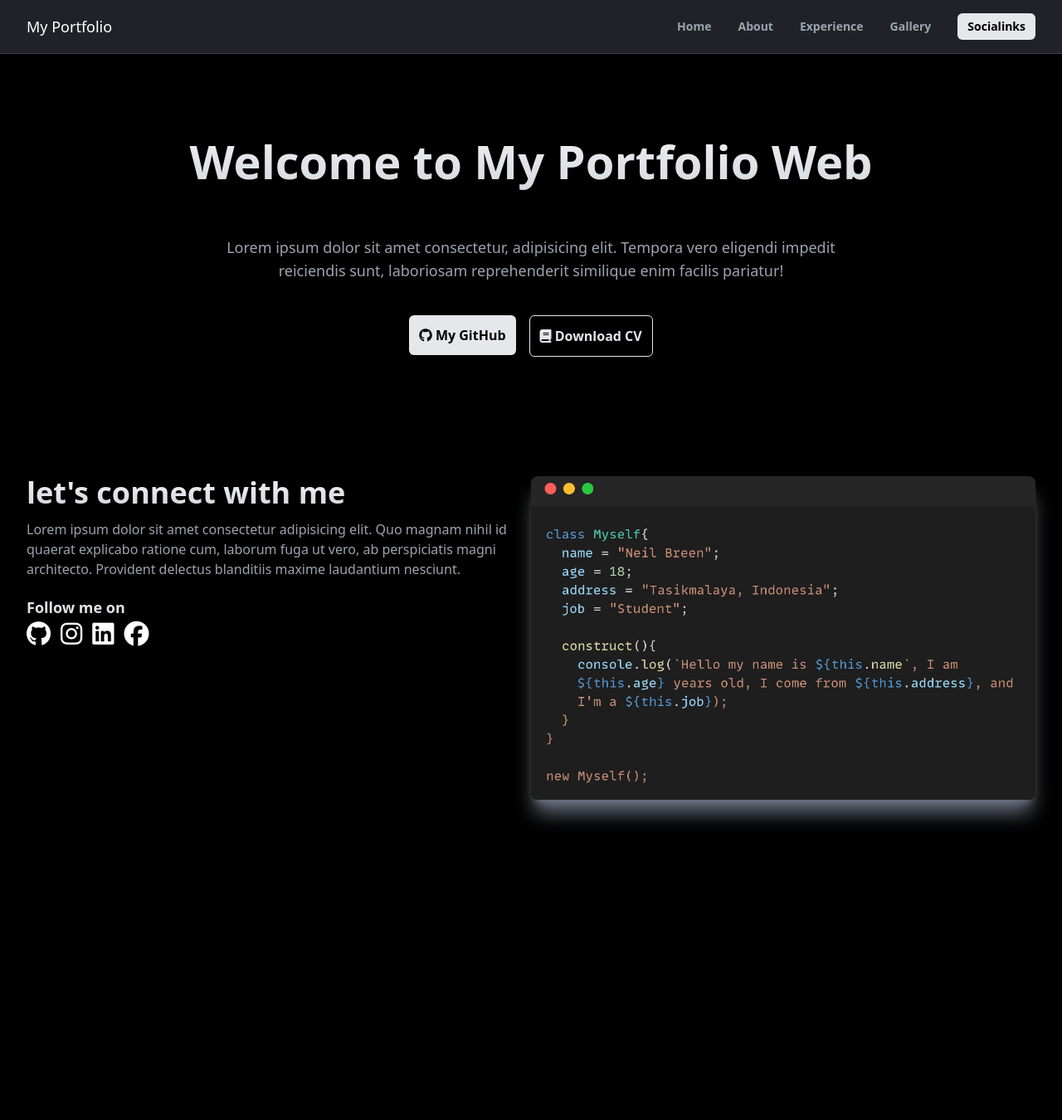
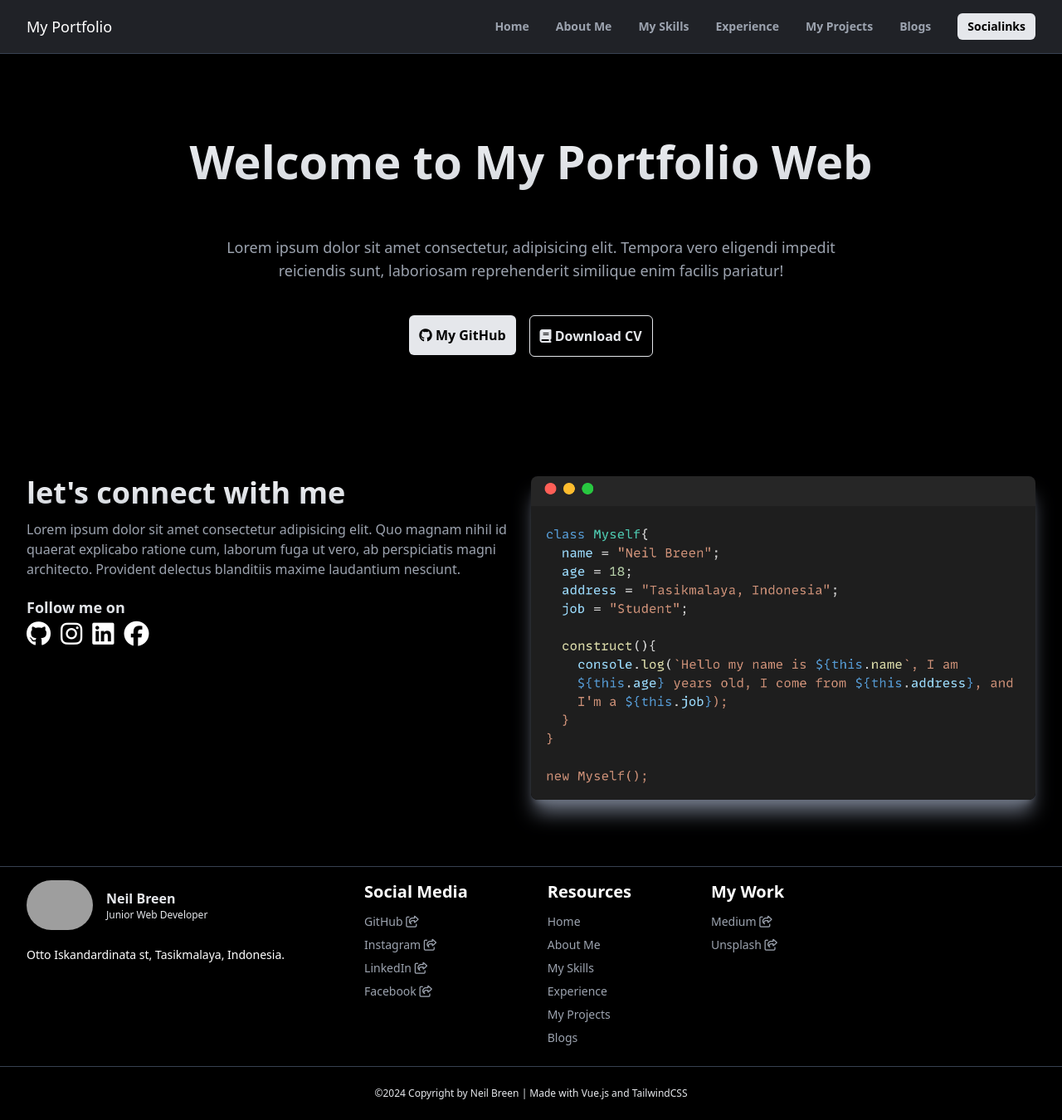
Before and after one commit to reezecodee/reezecodee.github.io, a Vue app: page / in a window 1280 px wide. Shown: the whole page at 83% size. Before the commit the page ends 1004 px from the top, so only its background shows below. Built offline with nearby package versions, Linux system fonts and the light colour scheme; grey boxes are pictures that could not be loaded.

Commit message:
feat: add footer & layout component

```diff
--- /dev/null
+++ b/src/components/FooterComponent.vue
@@ -0,0 +1,83 @@
+<template>
+    <footer>
+        <div class="container mx-auto px-8 py-4 border-t border-gray-700">
+            <div class="flex flex-wrap gap-24">
+                <div>
+                    <div class="flex items-center gap-4">
+                        <img src="https://avatars.githubusercontent.com/u/159593076?v=4" alt="" srcset=""
+                            class="rounded-full w-20">
+                        <span class="text-gray-200 font-semibold">
+                            <p>Neil Breen</p>
+                            <p class="text-xs font-thin">Junior Web Developer</p>
+                        </span>
+                    </div>
+                    <div class="mt-5">
+                        <p class="text-sm">Otto Iskandardinata st, Tasikmalaya, Indonesia.</p>
+                    </div>
+                </div>
+                <div>
+                    <h6 class="text-xl font-semibold mb-3">Social Media</h6>
+                    <ul class="text-sm text-gray-400 group">
+                        <li class="mb-2">
+                            <a href="" class="hover:text-white">GitHub <i class="far fa-share-square"></i></a>
+                        </li>
+                        <li class="mb-2">
+                            <a href="" class="hover:text-white">Instagram <i class="far fa-share-square"></i></a>
+                        </li>
+                        <li class="mb-2">
+                            <a href="" class="hover:text-white">LinkedIn <i class="far fa-share-square"></i></a>
+                        </li>
+                        <li class="mb-2">
+                            <a href="" class="hover:text-white">Facebook <i class="far fa-share-square"></i></a>
+                        </li>
+                    </ul>
+                </div>
+                <div>
+                    <h6 class="text-xl font-semibold mb-3">Resources</h6>
+                    <ul class="text-sm text-gray-400 group">
+                        <li class="mb-2">
+                            <a href="" class="hover:text-white">Home</a>
+                        </li>
+                        <li class="mb-2">
+                            <a href="" class="hover:text-white">About Me</a>
+                        </li>
+                        <li class="mb-2">
+                            <a href="" class="hover:text-white">My Skills</a>
+                        </li>
+                        <li class="mb-2">
+                            <a href="" class="hover:text-white">Experience</a>
+                        </li>
+                        <li class="mb-2">
+                            <a href="" class="hover:text-white">My Projects</a>
+                        </li>
+                        <li class="mb-2">
+                            <a href="" class="hover:text-white">Blogs</a>
+                        </li>
+                    </ul>
+                </div>
+                <div>
+                    <h6 class="text-xl font-semibold mb-3">My Work</h6>
+                    <ul class="text-sm text-gray-400 group">
+                        <li class="mb-2">
+                            <a href="" class="hover:text-white">Medium <i class="far fa-share-square"></i></a>
+                        </li>
+                        <li class="mb-2">
+                            <a href="" class="hover:text-white">Unsplash <i class="far fa-share-square"></i></a>
+                        </li>
+                    </ul>
+                </div>
+            </div>
+        </div>
+        <div class="container mx-auto text-center py-6 text-xs text-gray-200 border-t border-gray-700">
+            &copy;{{ new Date().getFullYear() }} Copyright by Neil Breen | Made with <a href="https://vuejs.org/"
+                class="hover:text-[#00DC82]">Vue.js</a> and <a href="https://tailwindcss.com/"
+                class="hover:text-[#0EA5E9]">TailwindCSS</a>
+        </div>
+    </footer>
+</template>
+
+<script setup>
+
+</script>
+
+<style scoped></style>
--- a/src/components/Navbar.vue
+++ b/src/components/NavbarComponent.vue
@@ -10,14 +10,21 @@
                 </a>
                 <div id="toggleTarget"
                     class="bg-gray-800 rounded-md lg:rounded-none py-4 px-5 absolute right-6 top-20 lg:bg-transparent lg:static lg:py-0 lg:px-0 hidden lg:block w-1/2 lg:w-auto">
-                    <a href="#home-section"
+                    <a href="/"
                         class="text-gray-400 font-semibold ml-0 my-6 lg:my-0 lg:ml-8 hover:text-white block lg:inline">Home</a>
-                    <a href="#about-section"
-                        class="text-gray-400 font-semibold ml-0 my-6 lg:my-0 lg:ml-8 hover:text-white block lg:inline">About</a>
-                    <a href="#experience-section"
+                    <a href="/about-me"
+                        class="text-gray-400 font-semibold ml-0 my-6 lg:my-0 lg:ml-8 hover:text-white block lg:inline">About
+                        Me</a>
+                    <a href="/my-skills"
+                        class="text-gray-400 font-semibold ml-0 my-6 lg:my-0 lg:ml-8 hover:text-white block lg:inline">My
+                        Skills</a>
+                    <a href="/experience"
                         class="text-gray-400 font-semibold ml-0 my-6 lg:my-0 lg:ml-8 hover:text-white block lg:inline">Experience</a>
-                    <a href="#gallery-section"
-                        class="text-gray-400 font-semibold ml-0 my-6 lg:my-0 lg:ml-8 hover:text-white block lg:inline">Gallery</a>
+                    <a href="/experience"
+                        class="text-gray-400 font-semibold ml-0 my-6 lg:my-0 lg:ml-8 hover:text-white block lg:inline">My
+                        Projects</a>
+                    <a href="/experience"
+                        class="text-gray-400 font-semibold ml-0 my-6 lg:my-0 lg:ml-8 hover:text-white block lg:inline">Blogs</a>
                     <a href="#gallery-section" class="font-semibold ml-0 my-6 lg:my-0 lg:ml-8 block lg:inline">
                         <button class="py-1.5 px-3 bg-gray-200 rounded-md hover:bg-gray-300 text-black">Socialinks</button>
                     </a>
--- /dev/null
+++ b/src/layout/MainLayout.vue
@@ -0,0 +1,12 @@
+<template>
+    <Navbar></Navbar>
+    <slot></slot>
+    <Footer></Footer>
+</template>
+
+<script setup>
+import Navbar from '@/components/NavbarComponent.vue';
+import Footer from '@/components/FooterComponent.vue';
+</script>
+
+<style lang="scss" scoped></style>
--- a/src/views/HomeView.vue
+++ b/src/views/HomeView.vue
@@ -1,5 +1,5 @@
 <template>
-    <Navbar></Navbar>
+    <MainLayout>
         <section id="hero-section">
             <div class="container px-8 mx-auto mt-36">
                 <div class="flex justify-center">
@@ -7,7 +7,8 @@
                         <h1
                             class="text-[3.5rem] bg-gradient-to-b from-gray-100 to-gray-300 bg-clip-text text-transparent font-extrabold p-2">
                             Welcome to My Portfolio Web</h1>
-                    <p class="text-lg text-gray-400 mt-10">Lorem ipsum dolor sit amet consectetur, adipisicing elit. Tempora
+                        <p class="text-lg text-gray-400 mt-10">Lorem ipsum dolor sit amet consectetur, adipisicing elit.
+                            Tempora
                             vero
                             eligendi
                             impedit<br> reiciendis
@@ -30,7 +31,7 @@
             </div>
         </section>
         <section id="myself-section">
-        <div class="container px-8 mx-auto mt-36 mb-10">
+            <div class="container px-8 mx-auto mt-36 mb-20">
                 <div class="flex">
                     <div class="w-full self-start">
                         <h4
@@ -38,10 +39,12 @@
                             let's connect
                             with
                             me</h4>
-                    <p class="text-gray-400 pr-3">Lorem ipsum dolor sit amet consectetur adipisicing elit. Quo magnam nihil
+                        <p class="text-gray-400 pr-3">Lorem ipsum dolor sit amet consectetur adipisicing elit. Quo magnam
+                            nihil
                             id
                             quaerat explicabo
-                        ratione cum, laborum fuga ut vero, ab perspiciatis magni architecto. Provident delectus blanditiis
+                            ratione cum, laborum fuga ut vero, ab perspiciatis magni architecto. Provident delectus
+                            blanditiis
                             maxime laudantium nesciunt.</p>
                         <h6
                             class="bg-gradient-to-b from-gray-100 to-gray-300 bg-clip-text text-transparent inline-block font-bold mt-5 text-lg">
@@ -68,10 +71,11 @@
                 </div>
             </div>
         </section>
+    </MainLayout>
 </template>
 
 <script setup>
-import Navbar from '@/components/Navbar.vue';
+import MainLayout from '@/layout/MainLayout.vue';
 </script>
 
 <style lang="scss" scoped></style>
```
Lines whose indentation alone changed are shown as unchanged.
